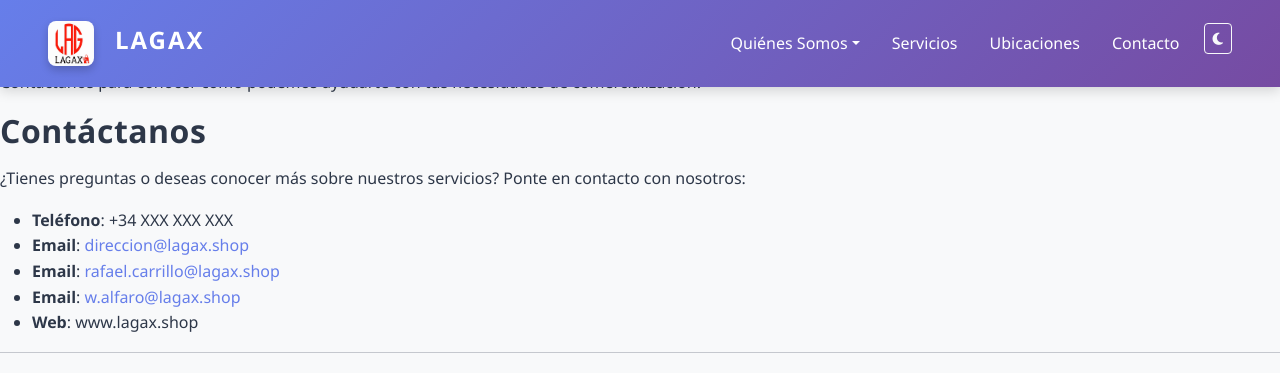
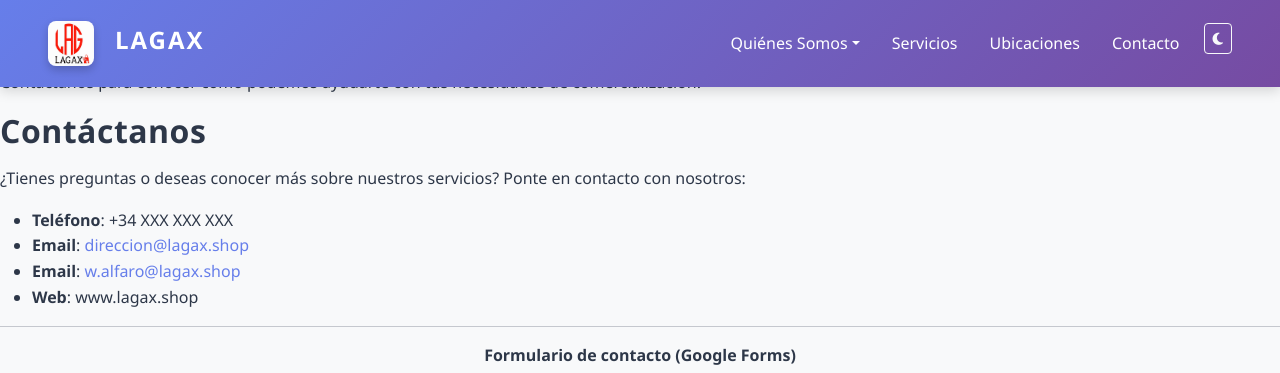
Before and after one commit to gasglz18/lagax, a Jekyll site: the page built from index.md, in a window 1280 px wide and 900 px high, scrolled down 1956 px, cut to the strip 0-373 px from the top of the window. Built offline with Jekyll 4.4.1, drawn with Linux system fonts in a browser that asks for light colours.

Commit message:
Eliminar correo rafael.carrillo@lagax.shop de contacto

```diff
--- a/index.md
+++ b/index.md
@@ -376,7 +376,6 @@ Contáctanos para conocer cómo podemos ayudarte con tus necesidades de comercia
 
 - **Teléfono**: +34 XXX XXX XXX
 - **Email**: [direccion@lagax.shop](mailto:direccion@lagax.shop)
-- **Email**: [rafael.carrillo@lagax.shop](mailto:rafael.carrillo@lagax.shop)
 - **Email**: [w.alfaro@lagax.shop](mailto:w.alfaro@lagax.shop)
 - **Web**: www.lagax.shop
 
```
Also changed, not shown: 1 other file.
